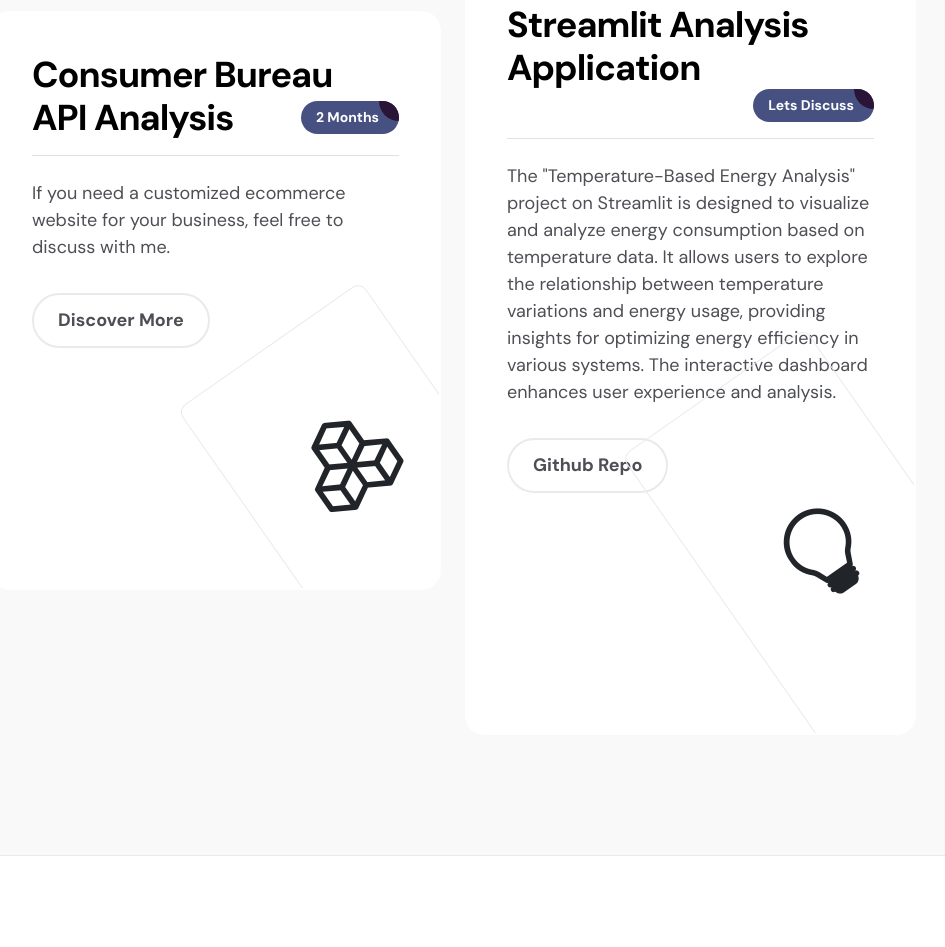
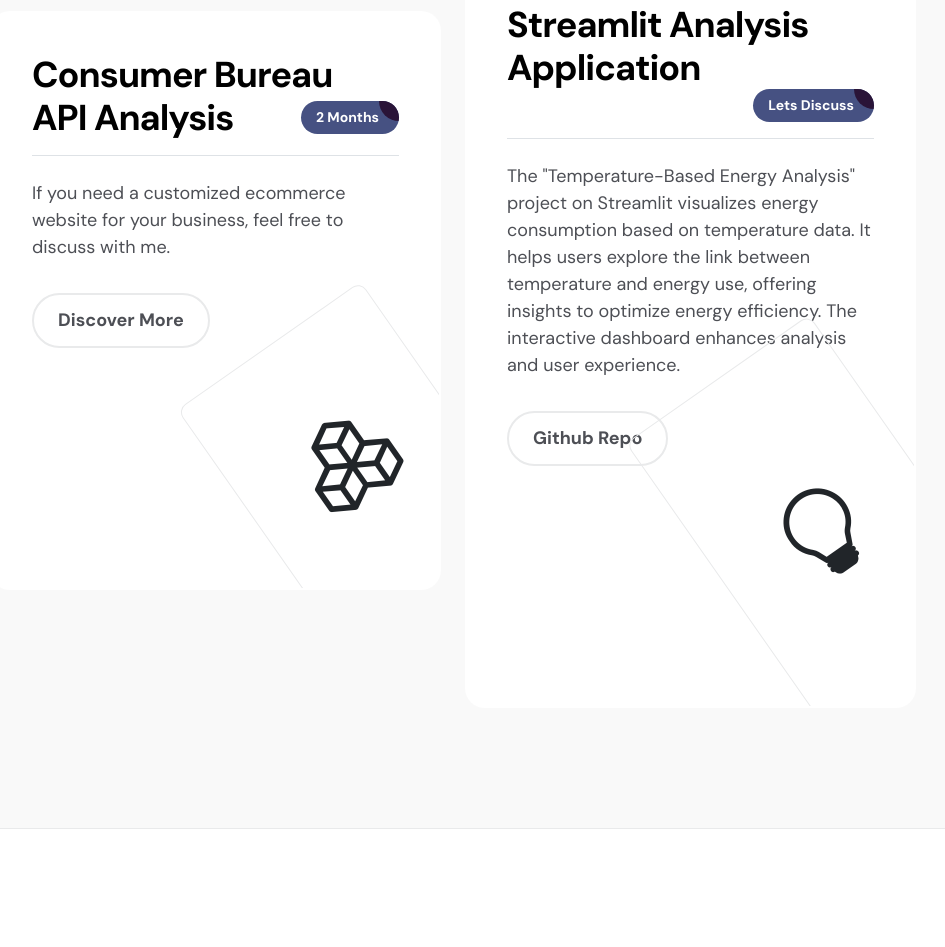
Before and after one commit to Hemalata142/Hemalata-Portfolio, a plain HTML site: page index.html in a window 1280 px wide. Shown: the part 3334-4281 px from the top of the page, without its empty margins (187-1132 px from the left). Drawn offline with nearby package versions, Linux system fonts and the light colour scheme.

Commit message:
shortening content of streamlit application

```diff
--- a/index.html
+++ b/index.html
@@ -477,7 +477,7 @@ https://templatemo.com/tm-578-first-portfolio
                                             </div>
                                         </div>
 
-                                        <p>The "Temperature-Based Energy Analysis" project on Streamlit is designed to visualize and analyze energy consumption based on temperature data. It allows users to explore the relationship between temperature variations and energy usage, providing insights for optimizing energy efficiency in various systems. The interactive dashboard enhances user experience and analysis.</p>
+                                        <p>The "Temperature-Based Energy Analysis" project on Streamlit visualizes energy consumption based on temperature data. It helps users explore the link between temperature and energy use, offering insights to optimize energy efficiency. The interactive dashboard enhances analysis and user experience.</p>
 
                                         <a href="https://github.com/Hemalata142/Temperature-Based-Energy-Analysis-Streamlit" class="custom-btn custom-border-btn btn mt-3" target="_blank">Github Repo</a>
 
```
